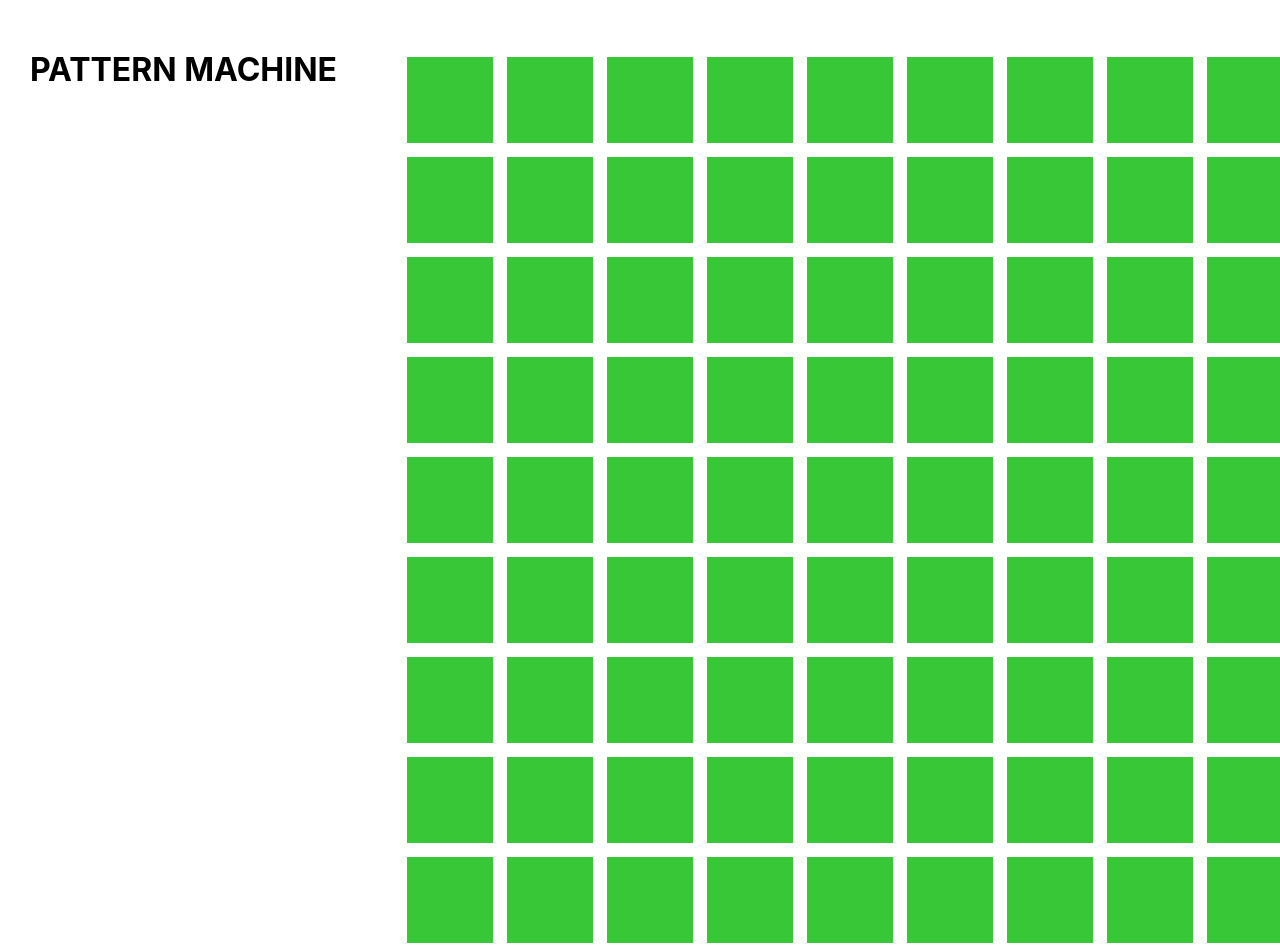
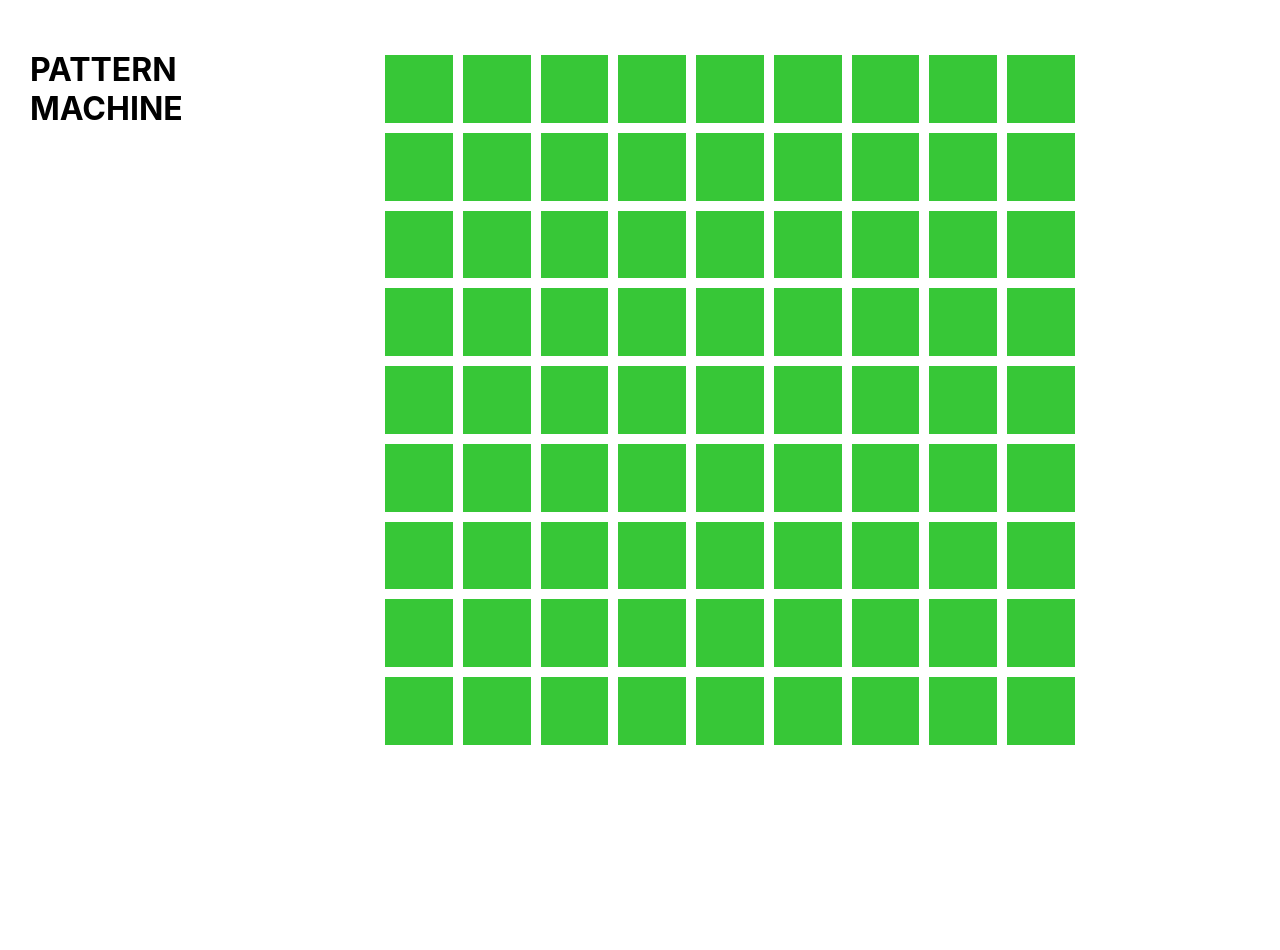
Before and after one commit to beth/pattern-machine, a React (Create React App) app: page / in a window 1280 px wide. After the commit the page ends 800 px from the top, so only its background shows below. Built offline with nearby package versions, Linux system fonts and the light colour scheme; the HTML template or start-up script is replaced by a standard one.

Commit message:
adjust screen sizes css

```diff
--- a/src/App.css
+++ b/src/App.css
@@ -5,7 +5,7 @@ h1 {
 
 .app {
   display: grid;
-  grid-template-columns: 350px auto;
+  grid-template-columns: 330px auto;
 }
 
 .sidebar {
@@ -17,8 +17,8 @@ h1 {
 }
 
 .machine {
-  height: 900px;
-  width: 900px;
+  height: 1000px;
+  width: 1000px;
   display: flex;
   flex-direction: column;
   margin-top: 50px;
@@ -124,7 +124,18 @@ i.selected {
   max-height: 60px ;
 }
 
-@media screen and (max-width: 550px) {
+@media screen and (max-width: 1500px) and (min-width: 1101px) {
+  .machine {
+    height: 700px;
+    width: 700px;
+  }
+
+  .square {
+    border: 5px solid white;
+  }
+}
+
+@media screen and (max-width: 1100px) {
   .machine {
     height: 300px;
     width: 300px;
```
